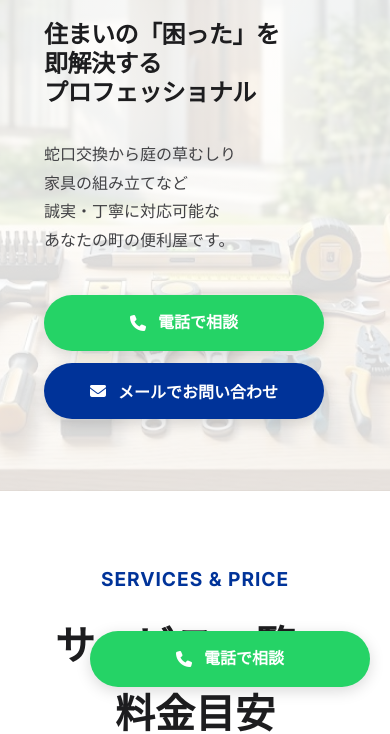
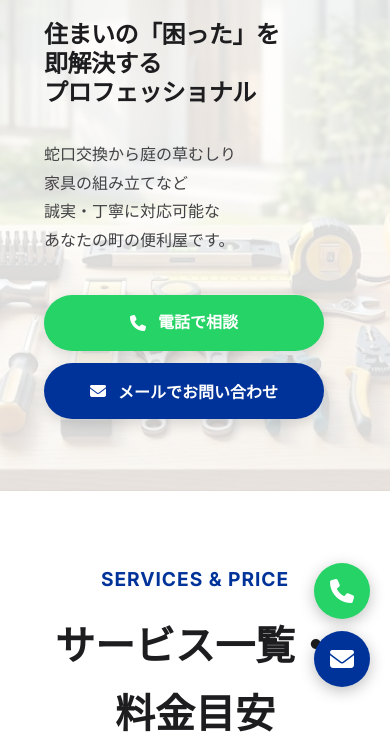
Before and after one commit to nitraiders/maintenance-service-murakami, a website: page public/index.html in a window 390 px wide. Shown: the part 127-861 px from the top of the page. Drawn offline with Linux system fonts and the light colour scheme.

Commit message:
feat: replace wide floating call button with small circular phone and mail icons for improved visibility

```diff
--- a/public/index.html
+++ b/public/index.html
@@ -36,7 +36,8 @@
             -webkit-text-size-adjust: 100%;
         }
 
-        body.modal-open .floating-call { display: none !important; }
+        /* モーダル表示中は常設ボタンを非表示 */
+        body.modal-open .floating-contact-wrap { display: none !important; }
         body.modal-open { overflow: hidden !important; }
 
         .container { max-width: 1060px; margin: 0 auto; padding: 0 24px; }
@@ -54,20 +55,32 @@
         .nav-menu { display: flex; gap: 24px; align-items: center; }
         .nav-menu a { text-decoration: none; color: var(--text-main); font-size: 0.95rem; font-weight: 500; }
 
-        /* ボタンデザインの完全・最終統一（白文字強制） */
+        /* ボタンデザインの統一 */
         .btn-call, .btn-mail, .submit-btn {
             height: 56px; width: 280px; padding: 0 24px; border-radius: 50px;
             font-size: 1rem; font-weight: 700; display: inline-flex !important; align-items: center; justify-content: center; gap: 12px;
             transition: 0.3s; text-decoration: none; cursor: pointer; border: none;
             box-shadow: 0 4px 15px rgba(0, 0, 0, 0.15); font-family: inherit;
-            color: #ffffff !important; /* 絶対に白文字 */
+            color: #ffffff !important;
         }
         .btn-call { background: #25d366; }
         .btn-mail, .submit-btn { background: var(--primary); }
-
         .btn-call:hover, .btn-mail:hover, .submit-btn:hover { transform: scale(1.03); filter: brightness(1.05); }
 
-        .floating-call { position: fixed; bottom: 30px; right: 20px; z-index: 10002; display: none; }
+        /* 浮動アクションボタン (FAB) - 円形アイコンのみで省スペース化 */
+        .floating-contact-wrap {
+            position: fixed; bottom: 30px; right: 20px; z-index: 10002;
+            display: none; flex-direction: column; gap: 12px;
+        }
+        .floating-btn {
+            width: 56px; height: 56px; border-radius: 50%;
+            display: flex; align-items: center; justify-content: center;
+            font-size: 1.5rem; color: #fff; box-shadow: 0 4px 15px rgba(0,0,0,0.25);
+            transition: 0.3s; cursor: pointer; border: none; text-decoration: none;
+        }
+        .floating-btn.call { background: #25d366; }
+        .floating-btn.mail { background: var(--primary); }
+        .floating-btn:hover { transform: scale(1.1); filter: brightness(1.1); }
 
         .hamburger { display: none; background: transparent; border: none; width: 44px; height: 44px; z-index: 10001; cursor: pointer; padding: 0; }
         .hamburger span { display: block; width: 26px; height: 2px; background: var(--primary); margin: 6px auto; transition: 0.3s; }
@@ -85,8 +98,6 @@
         .hero-desc { font-size: 1.25rem; color: var(--text-sub); margin-bottom: 40px; line-height: 1.8; }
 
         section { padding: 100px 0; }
-
-        /* ラベルデザインの統一（サービスタイトルと同期） */
         .section-label {
             color: var(--primary); font-weight: 700; font-size: 1.2rem; letter-spacing: 0.05em;
             display: block; margin-bottom: 16px; text-align: center; font-family: 'Inter', sans-serif;
@@ -147,7 +158,7 @@
             header { height: 60px; }
             .logo img { height: 36px; }
             section { padding: 4.5rem 20px !important; }
-            .floating-call { display: block; }
+            .floating-contact-wrap { display: flex; }
             .hero-title { font-size: 1.5rem !important; }
             .hero-desc { font-size: 1rem !important; }
             .services-grid { grid-template-columns: 1fr; }
@@ -191,8 +202,9 @@
         </div>
     </header>
 
-    <div class="floating-call">
-        <a href="tel:09032032724" class="btn-call"><i class="fas fa-phone"></i> 電話で相談</a>
+    <div class="floating-contact-wrap" id="floating-contact-wrap">
+        <a href="tel:09032032724" class="floating-btn call" aria-label="電話で相談"><i class="fas fa-phone"></i></a>
+        <button class="floating-btn mail open-modal-btn" aria-label="メールでお問い合わせ"><i class="fas fa-envelope"></i></button>
     </div>
 
     <main>
```
